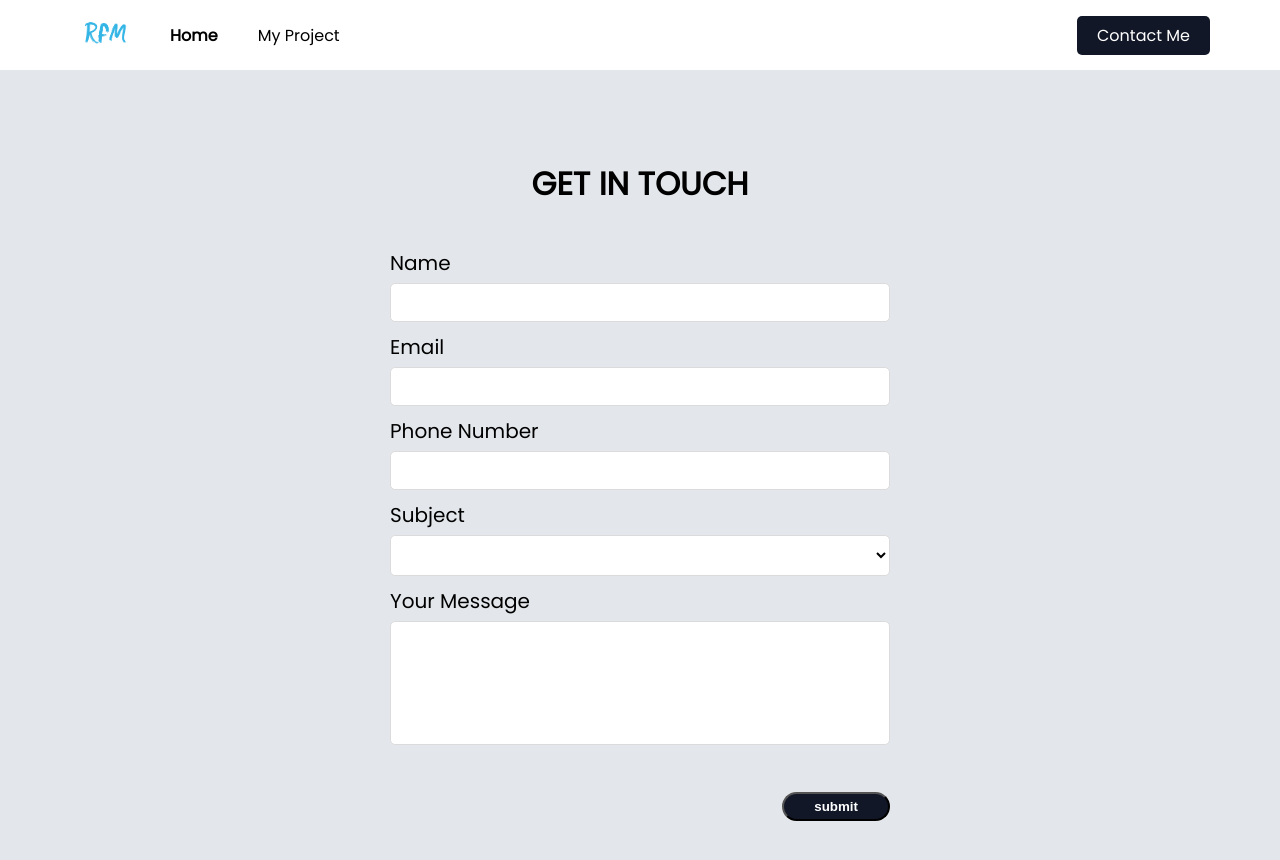
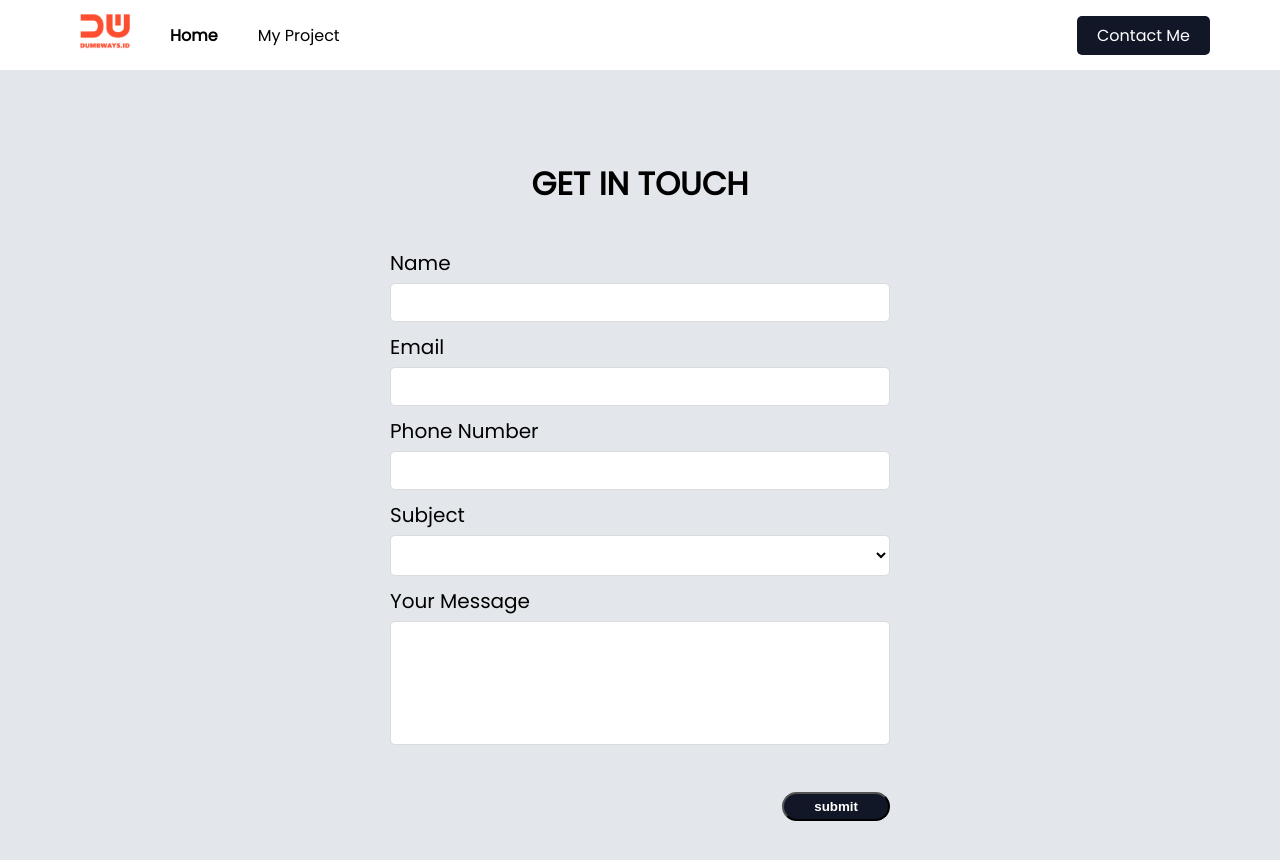
Before and after one commit to rizkifaism/task2-dumbways, a plain HTML site: page contact-form.html in a window 1280 px wide. Drawn offline with Linux system fonts and the light colour scheme.

Commit message:
change logo

```diff
--- a/contact-form.html
+++ b/contact-form.html
@@ -11,7 +11,7 @@
     <nav class="navbar">
       <div class="nav-left">
         <ul>
-          <li><img src="assets/image/logo.png" alt="My Logo" width="50" /></li>
+          <li><img src="assets/image/dumbways.png" alt="My Logo" width="50" /></li>
           <li><a href="index.html" class="home">Home</a></li>
           <li><a href="#">My Project</a></li>
         </ul>
```
Also changed, not shown: index.html (+1 -1 lines), assets/image/dumbways.png (added), assets/image/logo.png (deleted).
